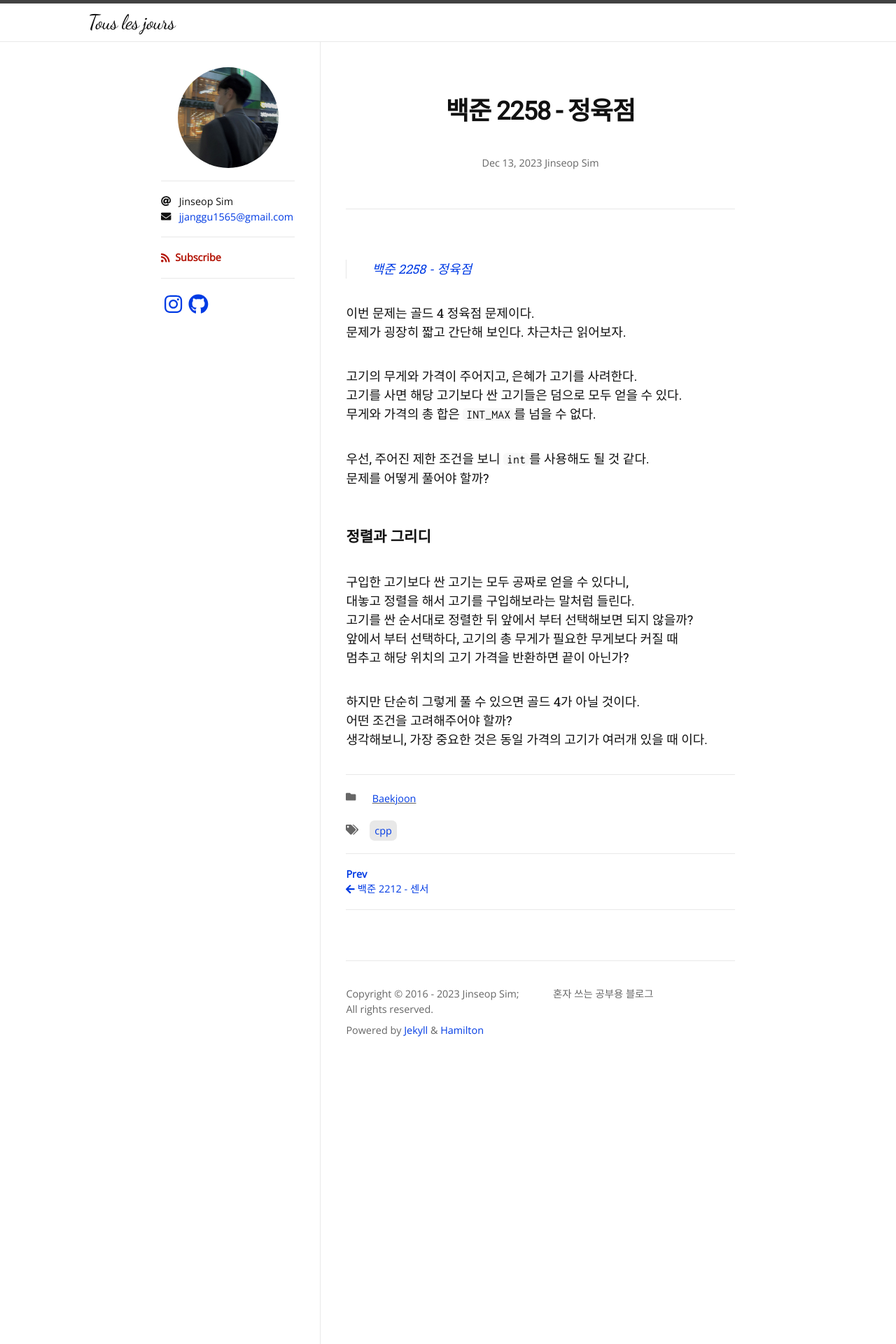
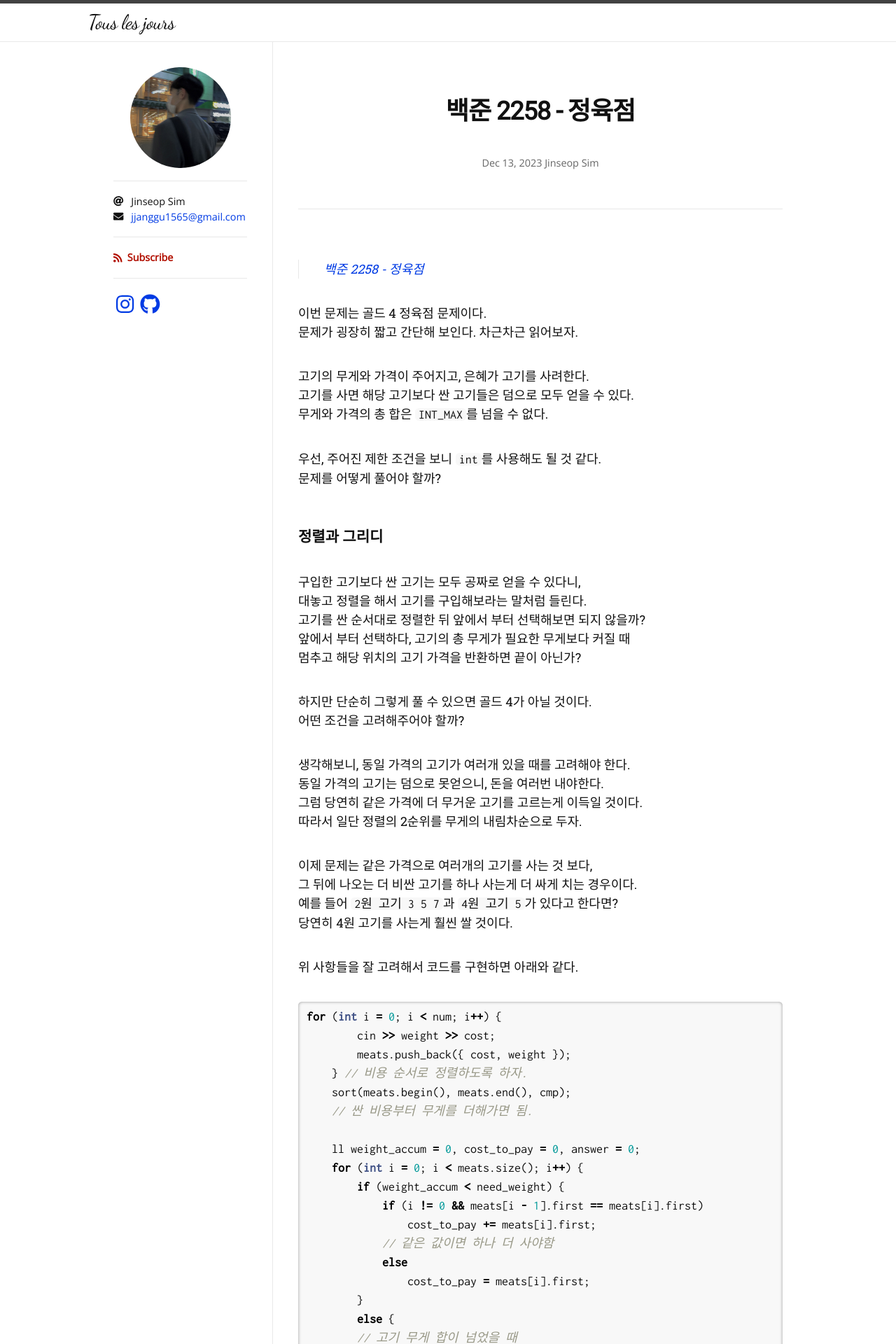
Before and after one commit to Jinseop-Sim/Jinseop-Sim.github.io, a Jekyll site: the page built from _posts/2023-12-13-bj-2258.md, in a window 1280 px wide. Shown: the top 1920 px of the page at 70% size. Built offline with Jekyll 4.4.1, drawn with Linux system fonts in a browser that asks for light colours; nearby versions of some CDN libraries; some web fonts are replaced; some of the changed text lies outside the part shown.

Commit message:
글 수정

````diff
--- a/_posts/2023-12-13-bj-2258.md
+++ b/_posts/2023-12-13-bj-2258.md
@@ -27,4 +27,48 @@
 
 하지만 단순히 그렇게 풀 수 있으면 골드 4가 아닐 것이다.
 어떤 조건을 고려해주어야 할까?
-생각해보니, 가장 중요한 것은 동일 가격의 고기가 여러개 있을 때 이다.
+
+생각해보니, 동일 가격의 고기가 여러개 있을 때를 고려해야 한다.
+동일 가격의 고기는 덤으로 못얻으니, 돈을 여러번 내야한다.
+그럼 당연히 같은 가격에 더 무거운 고기를 고르는게 이득일 것이다.
+따라서 일단 정렬의 2순위를 무게의 내림차순으로 두자.
+
+이제 문제는 같은 가격으로 여러개의 고기를 사는 것 보다,
+그 뒤에 나오는 더 비싼 고기를 하나 사는게 더 싸게 치는 경우이다.
+예를 들어 ```2원 고기 3 5 7```과 ```4원 고기 5```가 있다고 한다면?
+당연히 4원 고기를 사는게 훨씬 쌀 것이다.
+
+위 사항들을 잘 고려해서 코드를 구현하면 아래와 같다.
+{% highlight cpp %}
+for (int i = 0; i < num; i++) {
+        cin >> weight >> cost;
+        meats.push_back({ cost, weight });
+    } // 비용 순서로 정렬하도록 하자.
+    sort(meats.begin(), meats.end(), cmp);
+    // 싼 비용부터 무게를 더해가면 됨.
+
+    ll weight_accum = 0, cost_to_pay = 0, answer = 0;
+    for (int i = 0; i < meats.size(); i++) {
+        if (weight_accum < need_weight) {
+            if (i != 0 && meats[i - 1].first == meats[i].first)
+                cost_to_pay += meats[i].first;
+            // 같은 값이면 하나 더 사야함
+            else
+                cost_to_pay = meats[i].first;
+        }
+        else {
+        // 고기 무게 합이 넘었을 때
+        // 비싼 거 하나 사는 게 더 싼지 비교해야함
+            if ((meats[i - 1].first != meats[i].first) && (cost_to_pay >= meats[i].first))
+                cost_to_pay = meats[i].first;
+            // 더 비싼 값일 때, 가격이 더 싼 경우
+        }
+
+        weight_accum += meats[i].second;
+    }
+
+    if (weight_accum < need_weight)
+        cout << -1;
+    else
+        cout << cost_to_pay;
+{% endhighlight %}
````
